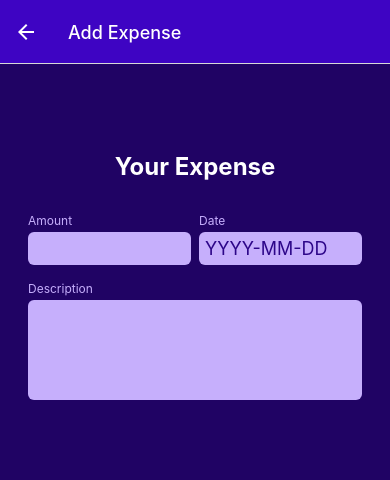
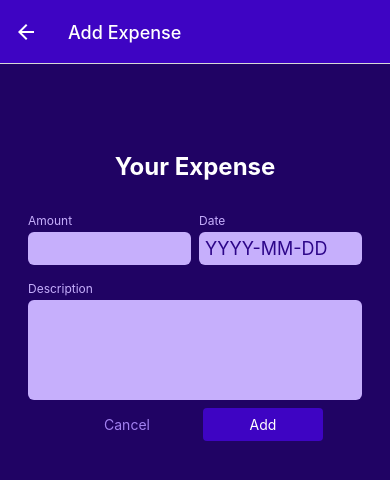
Before and after one commit to Nyamekesse/react-native-expense-tracker, a React Native app: screen /ManageExpense in a window 390 px wide. Shown: the top 480 px of the page. Built offline with nearby package versions, Linux system fonts and the light colour scheme.

Commit message:
added form submission function

```diff
--- a/components/ManageExpense/ExpenseForm.js
+++ b/components/ManageExpense/ExpenseForm.js
@@ -1,8 +1,9 @@
 import React, { useState } from 'react';
 import { StyleSheet, Text, View } from 'react-native';
+import Button from '../UI/Button';
 import Input from './Input';
 
-const ExpenseForm = () => {
+const ExpenseForm = ({ onCancel, onSubmit, submitButtonLabel }) => {
   const [inputValues, setInputValues] = useState({
     amount: '',
     date: '',
@@ -16,6 +17,8 @@ const ExpenseForm = () => {
       };
     });
   }
+
+  function submitHandler() {}
   return (
     <View style={styles.form}>
       <Text style={styles.title}>Your Expense</Text>
@@ -48,6 +51,14 @@ const ExpenseForm = () => {
           value: inputValues.description,
         }}
       />
+      <View style={styles.buttons}>
+        <Button style={styles.button} mode={'flat'} onPress={onCancel}>
+          Cancel
+        </Button>
+        <Button style={styles.button} onPress={submitHandler}>
+          {submitButtonLabel}
+        </Button>
+      </View>
     </View>
   );
 };
@@ -69,4 +80,13 @@ const styles = StyleSheet.create({
     marginVertical: 24,
     textAlign: 'center',
   },
+  buttons: {
+    flexDirection: 'row',
+    justifyContent: 'center',
+    alignItems: 'center',
+  },
+  button: {
+    minWidth: 120,
+    marginHorizontal: 8,
+  },
 });
```
